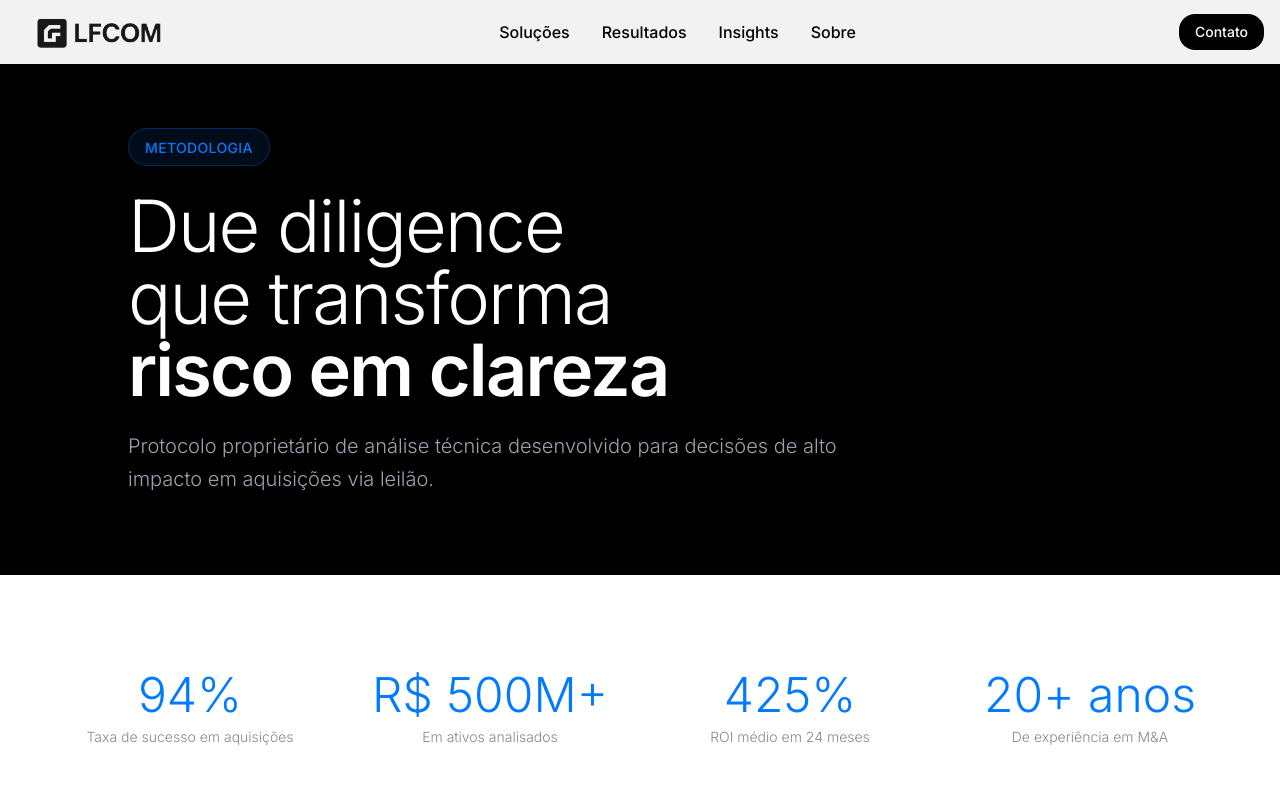
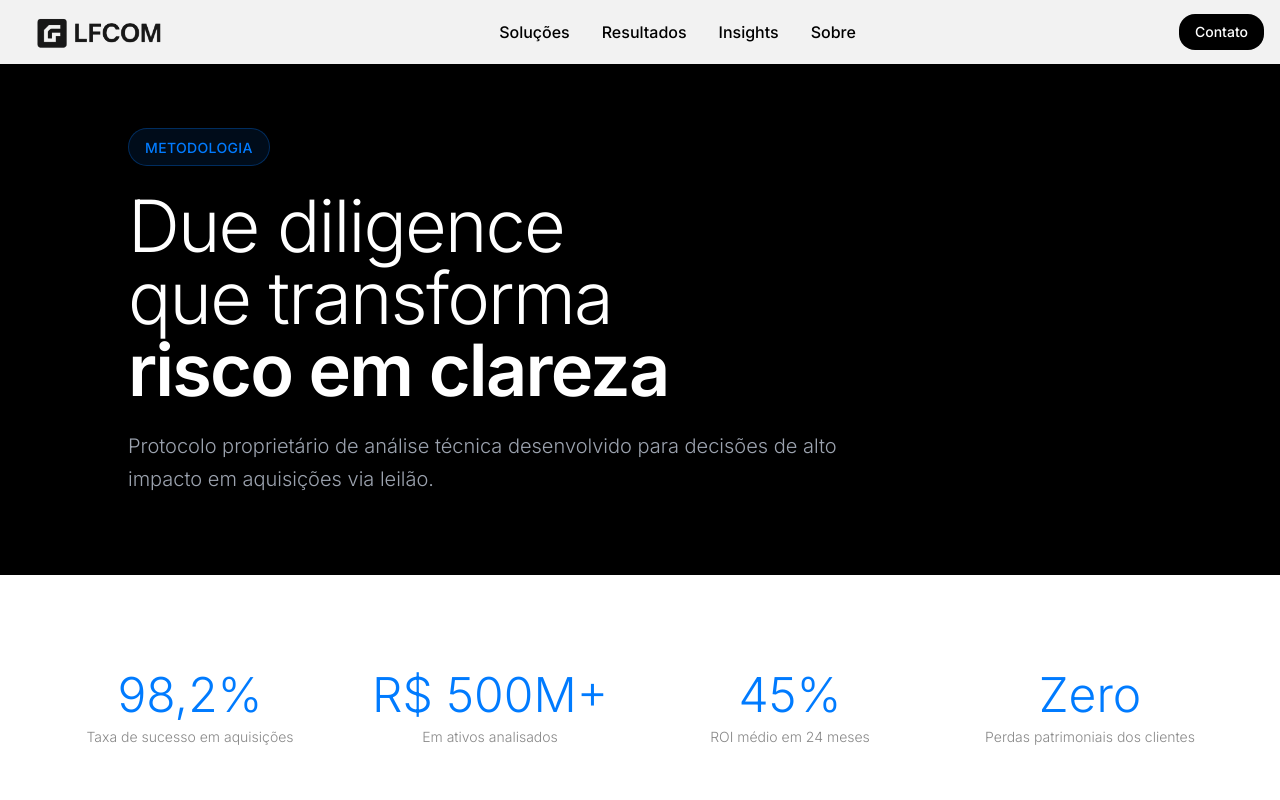
Before and after one commit to gabriedo/lfcom-asset-strategic, a React (Vite) app: page /consultoria-leiloes in a window 1280 px wide. Shown: the top 800 px of the page. Built offline with nearby package versions, Linux system fonts and the light colour scheme.

Commit message:
Update stats: new values across pages

```diff
--- a/src/pages/ConsultoriaLeiloes.tsx
+++ b/src/pages/ConsultoriaLeiloes.tsx
@@ -33,10 +33,10 @@ const ConsultoriaLeiloes = () => {
   ];
 
   const stats = [
-    { value: "94%", label: "Taxa de sucesso em aquisições" },
+    { value: "98,2%", label: "Taxa de sucesso em aquisições" },
     { value: "R$ 500M+", label: "Em ativos analisados" },
-    { value: "425%", label: "ROI médio em 24 meses" },
-    { value: "20+ anos", label: "De experiência em M&A" }
+    { value: "45%", label: "ROI médio em 24 meses" },
+    { value: "Zero", label: "Perdas patrimoniais dos clientes" }
   ];
 
   return (
--- a/src/pages/GestaoAtivos.tsx
+++ b/src/pages/GestaoAtivos.tsx
@@ -28,7 +28,7 @@ const GestaoAtivos = () => {
       icon: Target,
       title: "Preparação para Exit",
       description: "Maximização de múltiplos e estruturação de venda estratégica. Data room, identificação de compradores e negociação.",
-      metrics: ["425% ROI médio", "18 meses payback", "Múltiplos premium"]
+      metrics: ["45% ROI médio", "18 meses payback", "Múltiplos premium"]
     }
   ];
 
--- a/src/pages/LeiloesEmpresas.tsx
+++ b/src/pages/LeiloesEmpresas.tsx
@@ -23,7 +23,7 @@ const LeiloesEmpresas = () => {
       description: "Abaixo do valor de avaliação"
     },
     {
-      metric: "425%",
+      metric: "45%",
       label: "ROI médio em 24 meses",
       description: "Com due diligence adequada"
     }
--- a/src/pages/Sobre.tsx
+++ b/src/pages/Sobre.tsx
@@ -51,7 +51,7 @@ const Sobre = () => {
                 </p>
 
                 <p className="text-body leading-relaxed mb-12">
-                  <strong>Resultado:</strong> mais de R$ 500 milhões em ativos analisados, 95% de taxa de sucesso
+                  <strong>Resultado:</strong> mais de R$ 500 milhões em ativos analisados, 98,2% de taxa de sucesso
                   e a confiança de investidores que exigem previsibilidade, controle de risco e execução sênior.
                   A LFCOM representa a evolução natural do mercado de leilões: onde tradição e inovação se encontram
                   para criar valor real e duradouro.
@@ -65,7 +65,7 @@ const Sobre = () => {
                   <div className="text-surface-medium">em ativos analisados</div>
                 </div>
                 <div className="text-center">
-                  <div className="text-4xl font-bold mb-2">95%</div>
+                  <div className="text-4xl font-bold mb-2">98,2%</div>
                   <div className="text-surface-medium">taxa de sucesso</div>
                 </div>
                 <div className="text-center">
```
